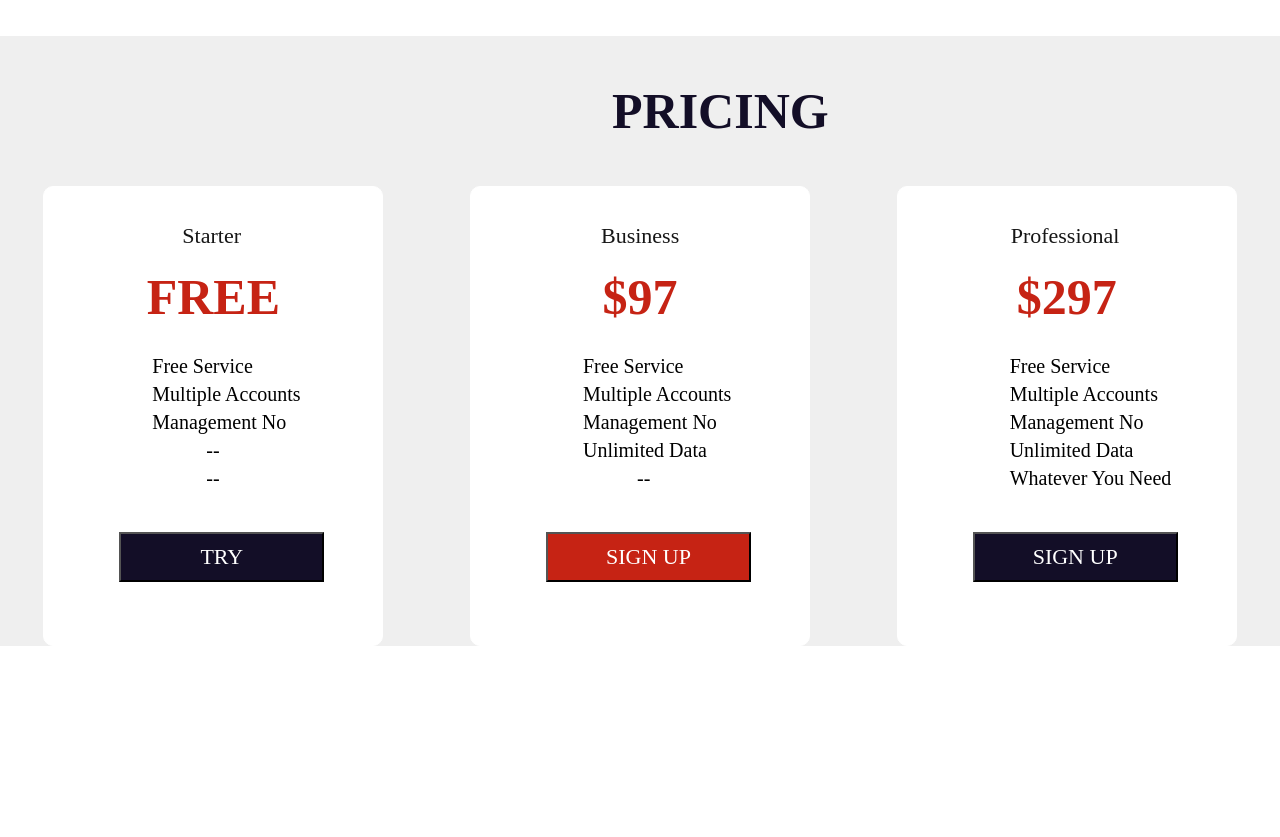
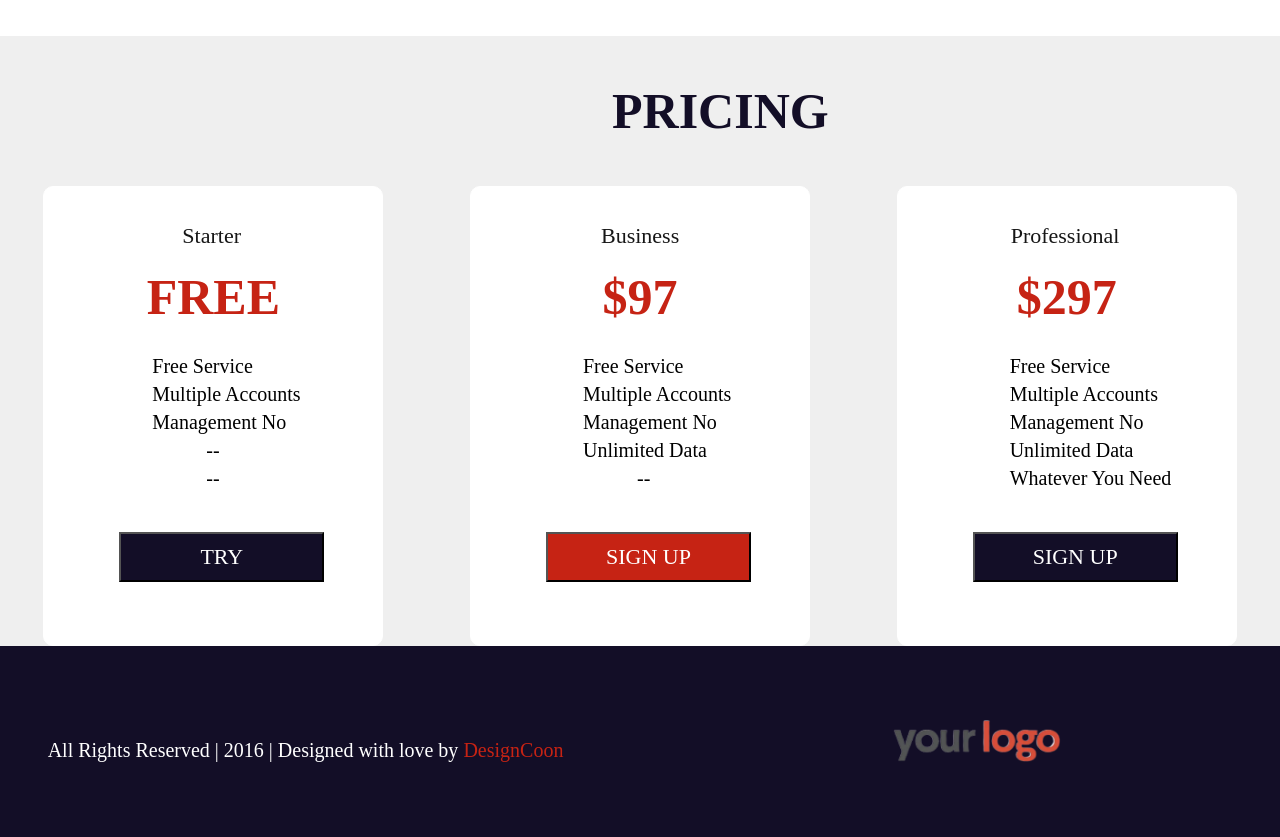
Before and after one commit to 1526213/stepik, a plain HTML site: page web/index.html in a window 1280 px wide. Shown: the part 1490-2327 px from the top of the page. Before the commit the page ends 2136 px from the top, so only its background shows below. Drawn offline with Linux system fonts and the light colour scheme.

Commit message:
new commit

```diff
--- a/web/index.html
+++ b/web/index.html
@@ -141,5 +141,18 @@
         </div>
       </div>
     </section>
+
+    <footer class="footer">
+      <div class="container">
+        <div class="footer-inner">
+          <p class="footer_text"><span class="footer__osn">All Rights Reserved | 2016 | Designed with love by</span> <span class="footer_span">DesignCoon</span></p>
+          <img src="img/logo1.png" alt="" class="footer_logo">
+        </div>
+
+      </div>
+
+
+
+    </footer>
   </body>
 </html>
--- a/web/styles/style.css
+++ b/web/styles/style.css
@@ -23,6 +23,8 @@ body {
 .automative {
   width: 293px;
   height: 91px;
+  margin-top: 39px;
+  margin-left: 70px;
 }
 
 .header-top {
@@ -349,3 +351,45 @@ body {
 .btn_liner {
   margin-left: 54px;
 }
+
+.footer {
+
+  background-color: #130E27;
+
+}
+.footer-inner {
+ display: flex;
+ justify-content: space-between;
+}
+
+.footer_text {
+  width: 611px;
+  height: 28px;
+  text-align: center;
+  font-family: "PT Serif";
+  font-weight: 400;
+  font-size: 20px;
+  line-height: 28px;
+  letter-spacing: -2%;
+  padding-top: 70px;
+  padding-bottom: 81px;
+
+}
+
+.footer_logo {
+  width: 218px;
+  height: 69px;
+  margin-top: 61px;
+  margin-right: 190px;
+
+
+
+}
+
+.footer__osn {
+  color: #ffffff;
+}
+
+.footer_span {
+  color: #C62314;
+}
```
